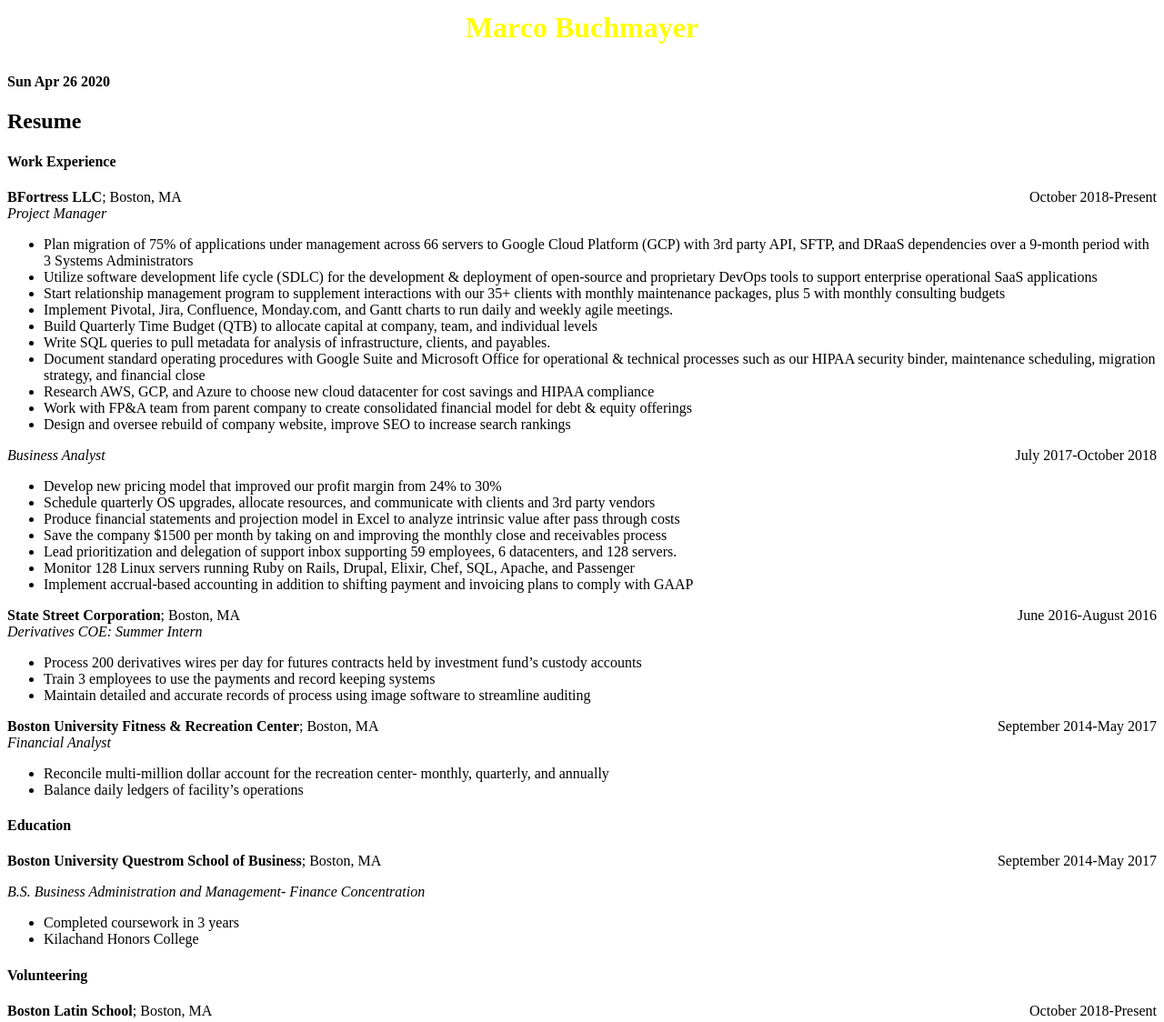
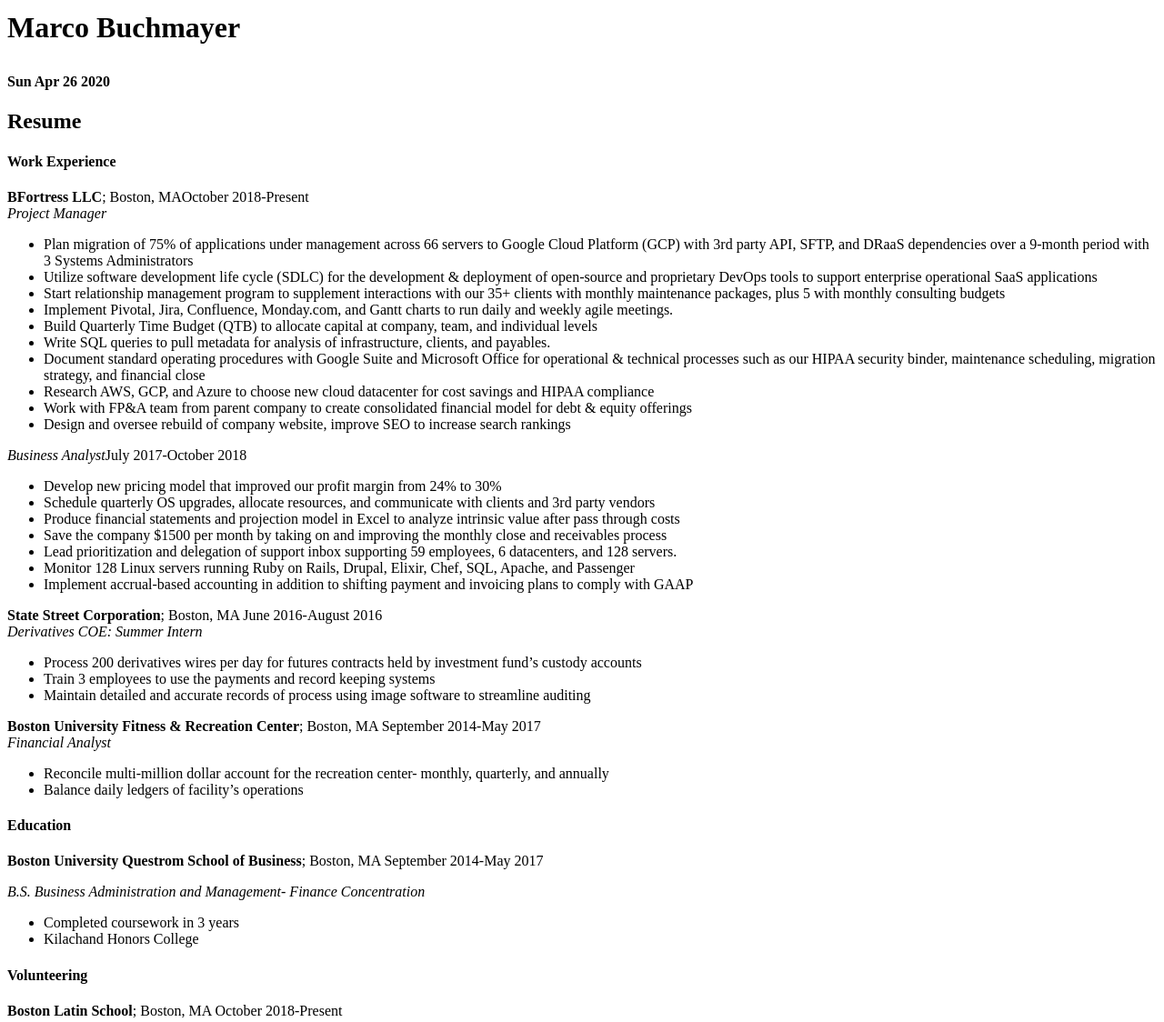
Before and after one commit to marco-buch/personal-site, a plain HTML site: page index.html in a window 1280 px wide. Shown: the part 20-1144 px from the top of the page at 91% size. Drawn offline with Linux system fonts and the light colour scheme.

Commit message:
remove css elements from html file

```diff
--- a/index.html
+++ b/index.html
@@ -5,14 +5,14 @@
 		<title>Marco's Website!</title>
 	</head>
 	<body>
-		<h1><p class="title" style="text-align:center;">Marco Buchmayer</p></h1>
+		<h1><p>Marco Buchmayer</p></h1>
 		<h4 id='date'></h4>
 		<script async src="./javascript/index.js"></script>
 
 	<div id="resume">
 		<h2>Resume</h2>
 		<h4>Work Experience</h4>
-		<p style="text-align:left;"><strong>BFortress LLC</strong>; Boston, MA<span style="float:right;">October 2018-Present</span><br>
+		<p><strong>BFortress LLC</strong>; Boston, MAOctober 2018-Present<br>
 		<em>Project Manager</em>
 		</p>
 
@@ -28,7 +28,7 @@
 			<li>Work with FP&A team from parent company to create consolidated financial model for debt & equity offerings</li>
 			<li>Design and oversee rebuild of company website, improve SEO to increase search rankings</li>
 		</ul>
-		<p style="text-align:left;"><em>Business Analyst</em> <span style="float:right;">July 2017-October 2018</span><br>
+		<p><em>Business Analyst</em>July 2017-October 2018</span><br>
 		<ul>
 			<li>Develop new pricing model that improved our profit margin from 24% to 30%</li>
 			<li>Schedule quarterly OS upgrades, allocate resources, and communicate with clients and 3rd party vendors</li>
@@ -38,7 +38,7 @@
 			<li>Monitor 128 Linux servers running Ruby on Rails, Drupal, Elixir, Chef, SQL, Apache, and Passenger</li>
 			<li>Implement accrual-based accounting in addition to shifting payment and invoicing plans to comply with GAAP</li>
 		</ul>
-		<p style="text-align:left;"><strong>State Street Corporation</strong>; Boston, MA<span style="float:right;">June 2016-August 2016</span><br>
+		<p><strong>State Street Corporation</strong>; Boston, MA June 2016-August 2016<br>
 		<em>Derivatives COE: Summer Intern</em>
 		</p>
 		<ul>
@@ -46,7 +46,7 @@
 			<li>Train 3 employees to use the payments and record keeping systems</li>
 			<li>Maintain detailed and accurate records of process using image software to streamline auditing</li>
 		</ul>
-		<p style="text-align:left;"><strong>Boston University Fitness & Recreation Center</strong>; Boston, MA<span style="float:right;">September 2014-May 2017</span><br>
+		<p><strong>Boston University Fitness & Recreation Center</strong>; Boston, MA September 2014-May 2017<br>
 		<em>Financial Analyst</em>
 		</p>
 		<ul>
@@ -55,7 +55,7 @@
 		</ul>
 
 		<h4>Education</h4>
-		<p style="text-align:left;"><strong>Boston University Questrom School of Business</strong>; Boston, MA<span style="float:right;">September 2014-May 2017</span><br>
+		<p><strong>Boston University Questrom School of Business</strong>; Boston, MA September 2014-May 2017<br>
 		</p>
 		<p><em>B.S. Business Administration and Management- Finance Concentration</em></p>
 		<ul>
@@ -63,7 +63,7 @@
 			<li>Kilachand Honors College</li>
 		</ul>
 		<h4>Volunteering</h4>
-		<p style="text-align:left;"><strong>Boston Latin School</strong>; Boston, MA<span style="float:right;">October 2018-Present</span><br>
+		<strong>Boston Latin School</strong>; Boston, MA October 2018-Present<br>
 		</p>
 		<p><em>DECA Advisor</em></p>
 		<ul>
```
